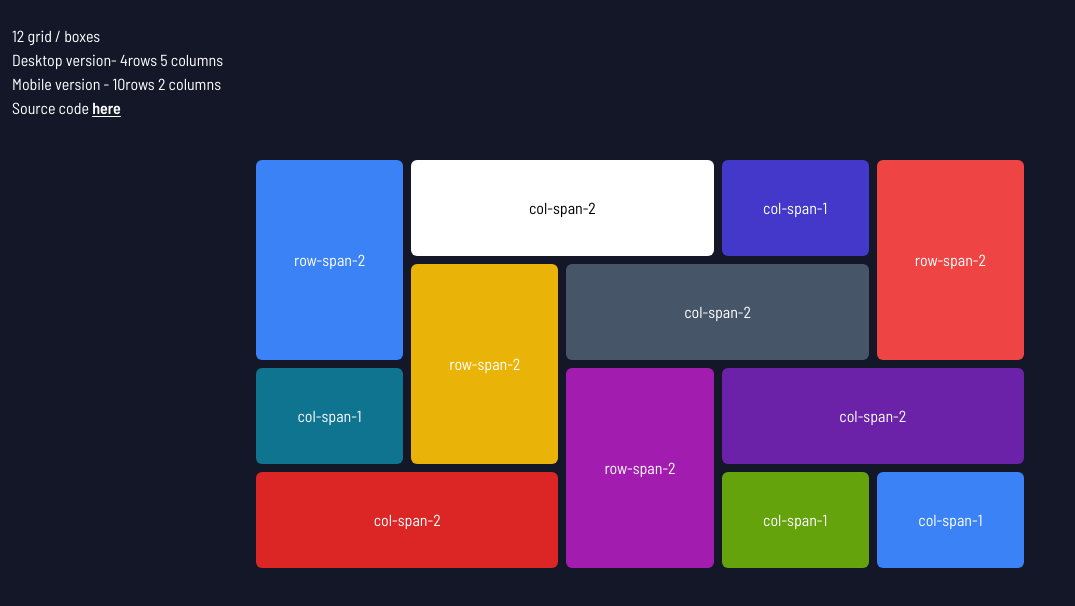
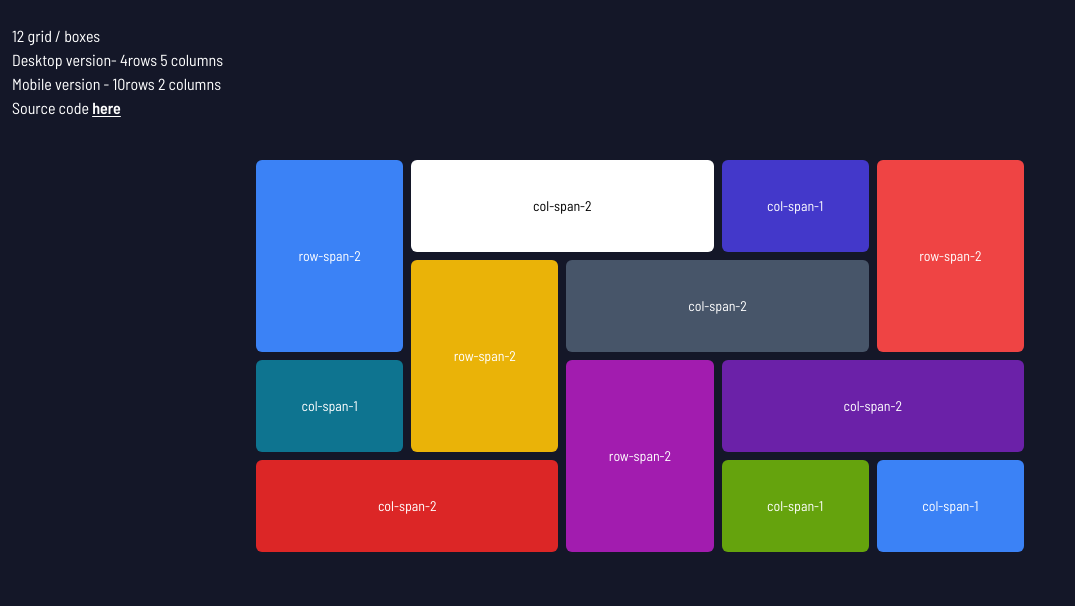
Before and after one commit to jmoseka/tailwind-component, a React (Create React App) app: page / in a window 1280 px wide. Shown: the top 606 px of the page, without its empty margins (0-1075 px from the left). Built offline with nearby package versions, Linux system fonts and the light colour scheme.

Commit message:
change font size

```diff
--- a/src/index.css
+++ b/src/index.css
@@ -32,5 +32,5 @@ body {
 }
 
 .grid-box {
-  @apply flex flex-col justify-center items-center rounded-md p-9;
+  @apply flex flex-col justify-center items-center rounded-md p-9 text-sm;
 }
```
